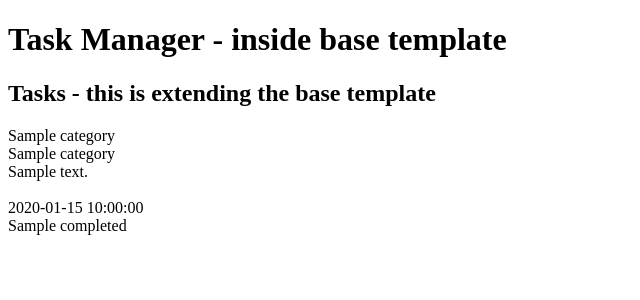
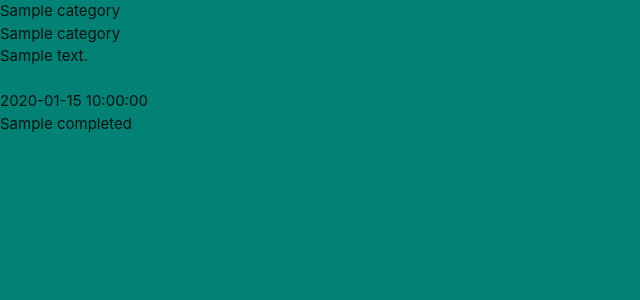
Before and after one commit to phloreenm/task_manager_flask_monogdb, a Flask app: page / in a window 1280 px wide. Shown: the top 300 px of the page, without its empty margins (0-640 px from the left). Run offline with Flask 2, Linux system fonts and the light colour scheme; a database or web service that is not in the repository returns one stand-in record (values such as "Sample title"); some libraries are stand-ins or nearby versions.

Commit message:
Create static files; add CDN links

```diff
--- /dev/null
+++ b/static/css/style.css
@@ -0,0 +1,3 @@
+body {
+    background-color: #018275;
+}
--- a/templates/base.html
+++ b/templates/base.html
@@ -1,16 +1,27 @@
 <!DOCTYPE html>
 <html lang="en">
-<head>
-    <meta charset="UTF-8">
-    <meta http-equiv="X-UA-Compatible" content="IE=edge">
-    <meta name="viewport" content="width=device-width, initial-scale=1.0">
+  <head>
+    <meta charset="UTF-8" />
+    <meta http-equiv="X-UA-Compatible" content="IE=edge" />
+    <meta name="viewport" content="width=device-width, initial-scale=1.0" />
+
+    <link rel="stylesheet" href="https://cdnjs.cloudflare.com/ajax/libs/font-awesome/5.13.1/css/all.min.css" integrity="sha512-xA6Hp6oezhjd6LiLZynuukm80f8BoZ3OpcEYaqKoCV3HKQDrYjDE1Gu8ocxgxoXmwmSzM4iqPvCsOkQNiu41GA==" crossorigin="anonymous" type="text/css" />
+    <link rel="stylesheet" href="https://cdnjs.cloudflare.com/ajax/libs/materialize/1.0.0/css/materialize.min.css" type="text/css" />
+    <link rel="stylesheet" href="{{ url_for('static', filename = 'css/style.css') }}" type="text/css" />
+    {% block styles %}
+
+    {% endblock %}
     <title>Task Manager</title>
-</head>
-<body>
-    <h1>Task Manager - inside base template</h1>
+  </head>
+  <body>
     {% block content %}
 
+    {% endblock %}
+    <script src="https://code.jquery.com/jquery-3.5.1.min.js" integrity="sha256-9/aliU8dGd2tb6OSsuzixeV4y/faTqgFtohetphbbj0=" crossorigin="anonymous"></script>
+    <script src="https://cdnjs.cloudflare.com/ajax/libs/materialize/1.0.0/js/materialize.min.js"></script>
+    <script src="{{ url_for('static', filename = 'js/script.js') }}"></script>
+    {% block scripts %}
 
     {% endblock %}
-</body>
+  </body>
 </html>
--- a/templates/tasks.html
+++ b/templates/tasks.html
@@ -1,7 +1,6 @@
 {% extends "base.html" %}
 {% block content %}
 
-    <h2>Tasks - this is extending the base template</h2>
     {% for task in tasks %}
         {{ task.task_name }}<br>
         {{ task.category_name }}<br>
```
Also changed, not shown: README.md, static/js/script.js (added).
